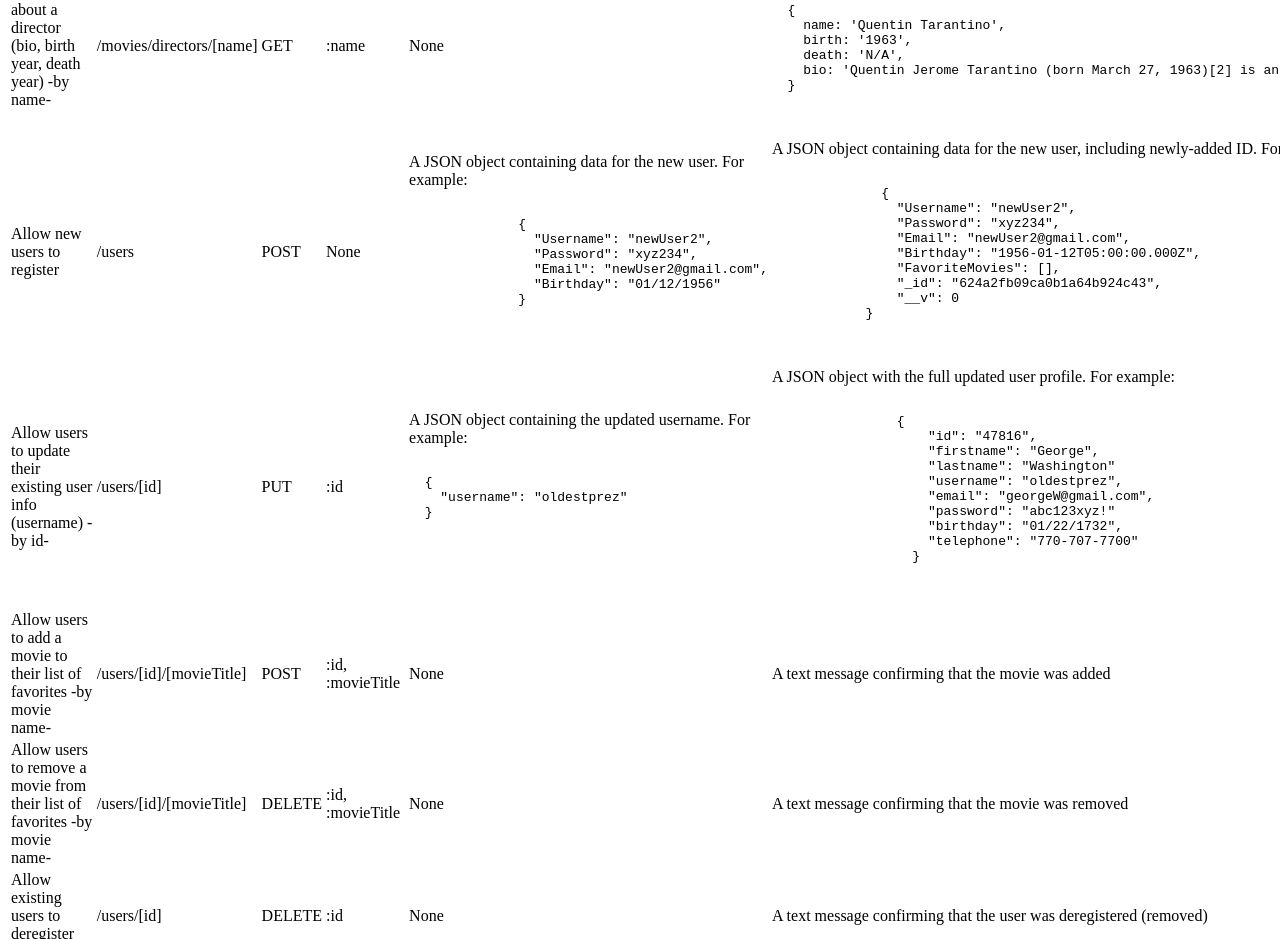
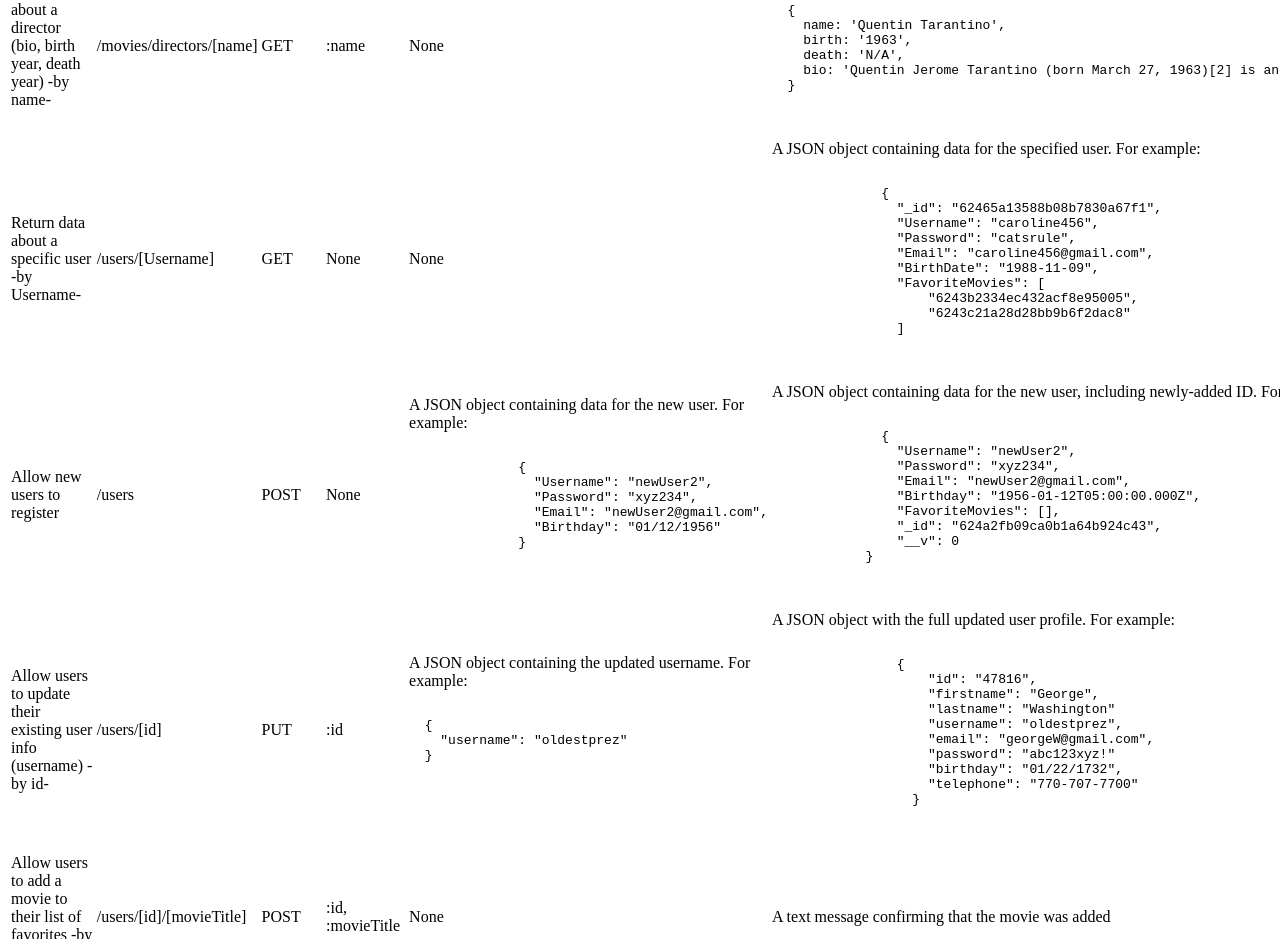
Before and after one commit to kdaysal/movie_api, a website: page public/documentation.html in a window 1280 px wide. Shown: the part 861-1800 px from the top of the page. Drawn offline with Linux system fonts and the light colour scheme.

Commit message:
Implemented (GET) request method for reading data about a specific user by Username
Also updated documentation.html file accordingly (added new endpoint)

```diff
--- a/public/documentation.html
+++ b/public/documentation.html
@@ -105,6 +105,31 @@
           </pre>
         </td>
       </tr>
+
+      <tr>
+        <td>Return data about a specific user -by Username-</td>
+        <td>/users/[Username]</td>
+        <td>GET</td>
+        <td>None</td>
+        <td>None</td>
+        <td>A JSON object containing data for the specified user. For example:
+          <pre>
+            <code>
+              {
+                "_id": "62465a13588b08b7830a67f1",
+                "Username": "caroline456",
+                "Password": "catsrule",
+                "Email": "caroline456@gmail.com",
+                "BirthDate": "1988-11-09",
+                "FavoriteMovies": [
+                    "6243b2334ec432acf8e95005",
+                    "6243c21a28d28bb9b6f2dac8"
+                ]
+            </code>
+          </pre>
+        </td>
+      </tr>
+
       <tr>
         <td>Allow new users to register</td>
         <td>/users</td>
```
Also changed, not shown: index.js (+12 -0 lines).
